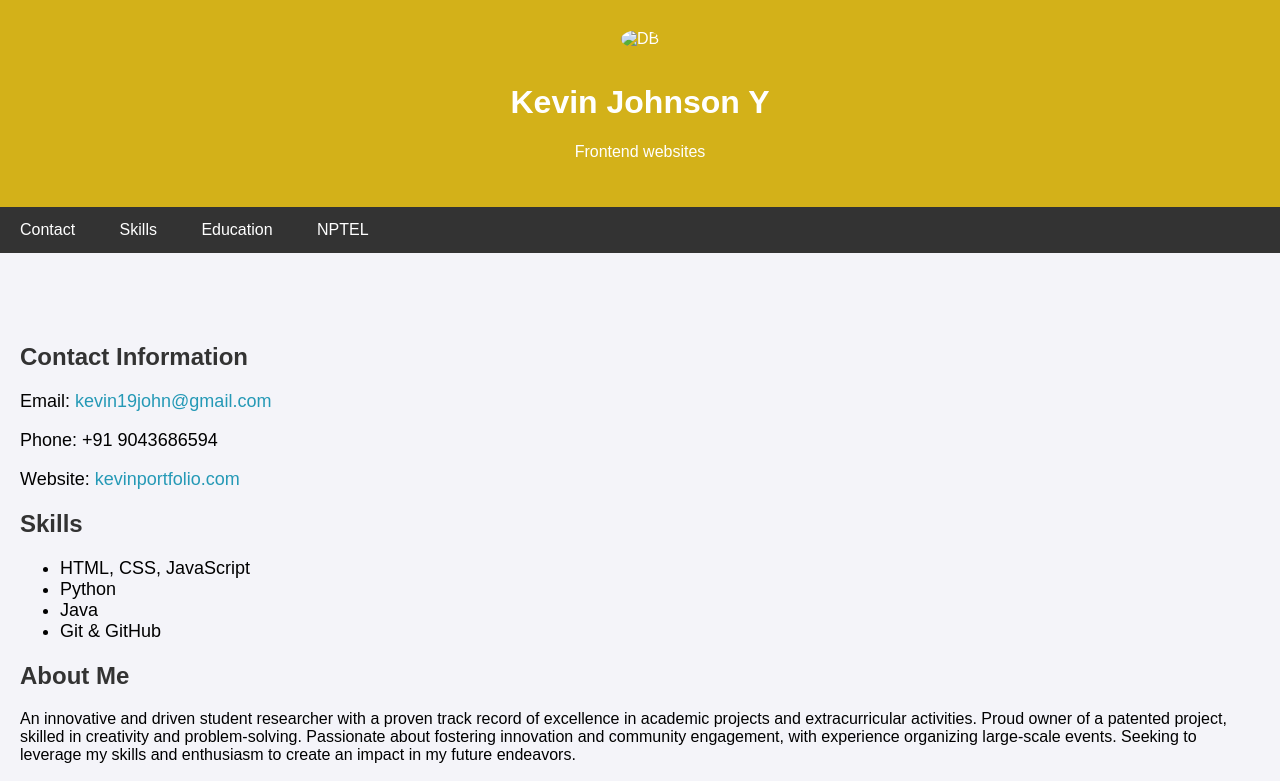
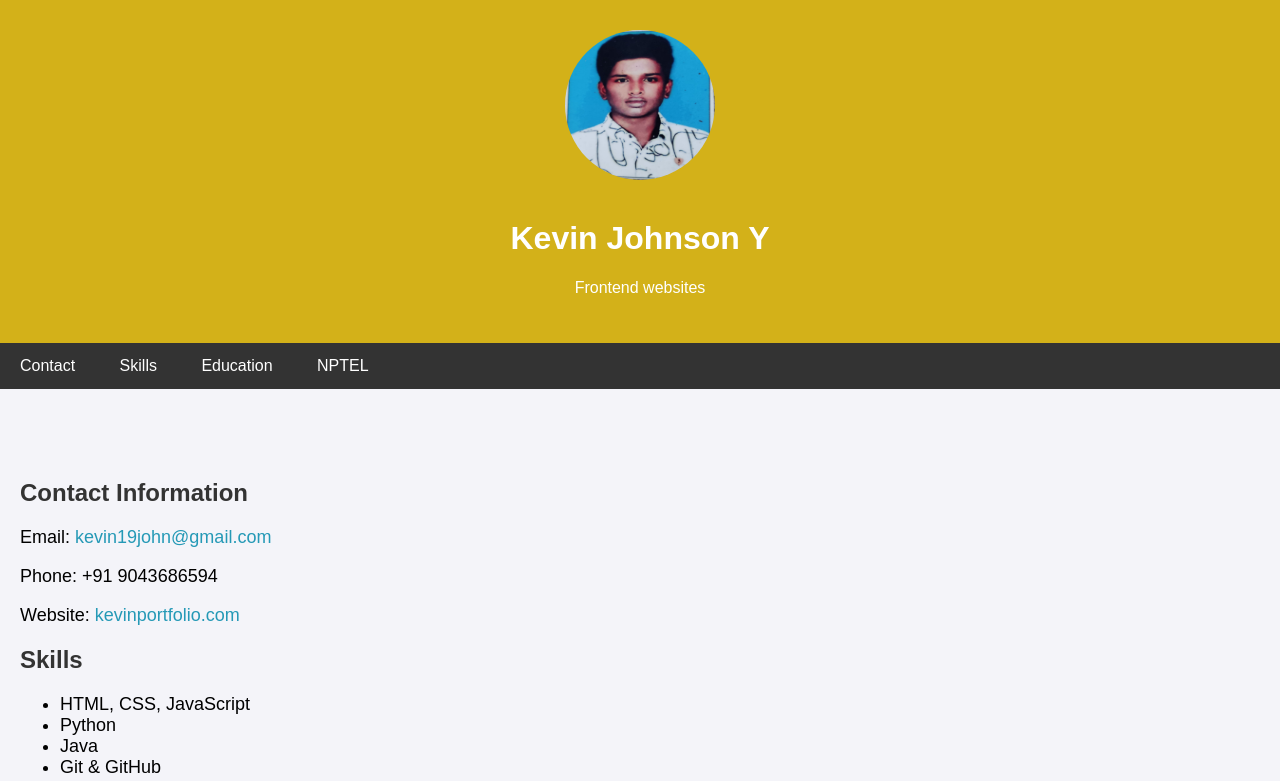
Before and after one commit to Kevin-jon/Naanmudhalvan-, a plain HTML site: page index.html in a window 1280 px wide. Shown: the top 781 px of the page. Drawn offline with Linux system fonts and the light colour scheme.

Commit message:
Update index.html

```diff
--- a/index.html
+++ b/index.html
@@ -98,7 +98,7 @@
 <body>
 
     <header>
-        <img src="21.jpg" alt="DB" />
+        <img src="https://github.com/Kevin-jon/Naanmudhalvan-/blob/main/e5945532-dfb1-42ba-b9c6-bc033601a3bb%20(2)%20-%20Copy.jpg?raw=true" alt="DB" />
         <h1>Kevin Johnson Y</h1>
         <p>Frontend websites</p>
     </header>
```
